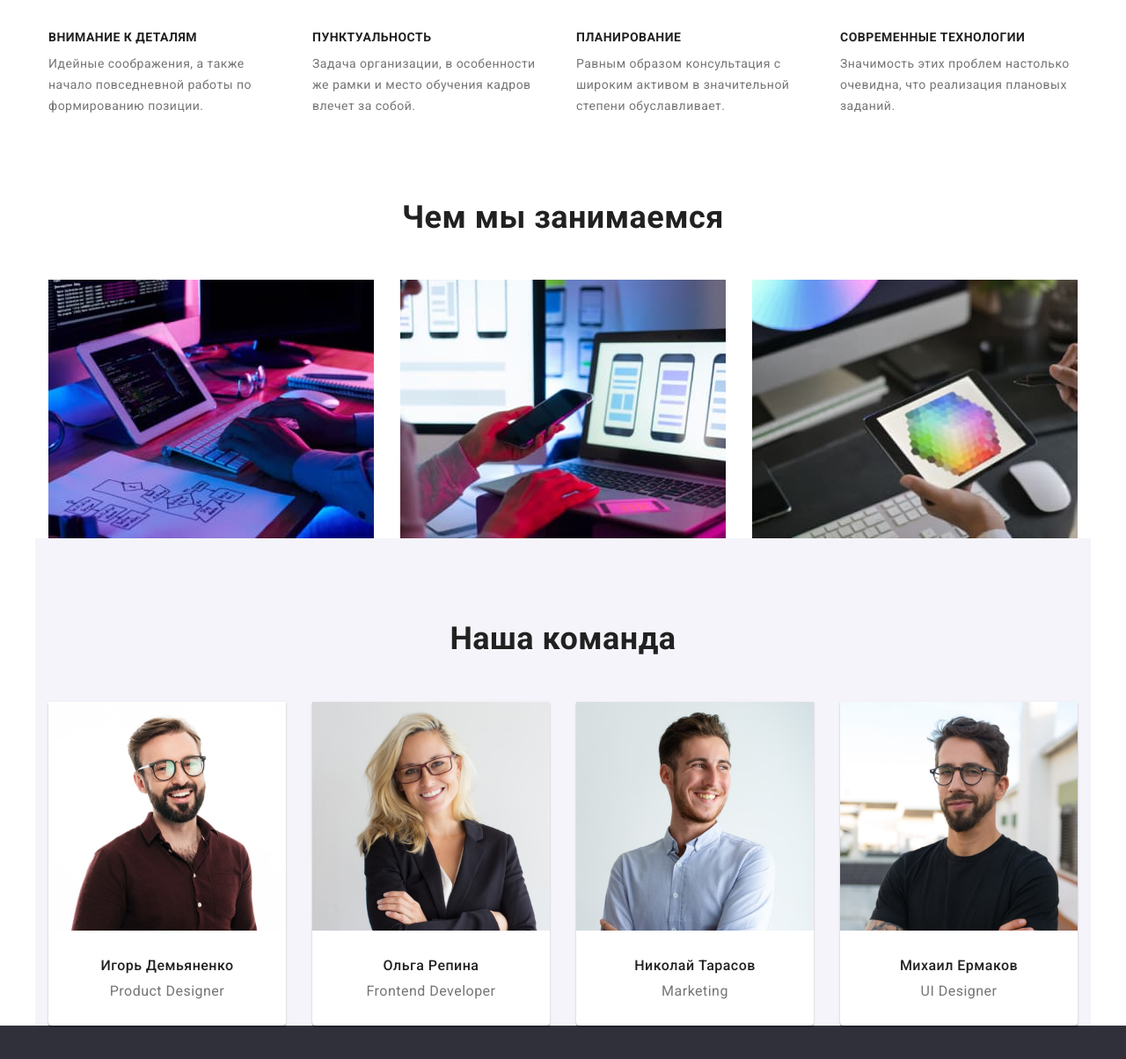
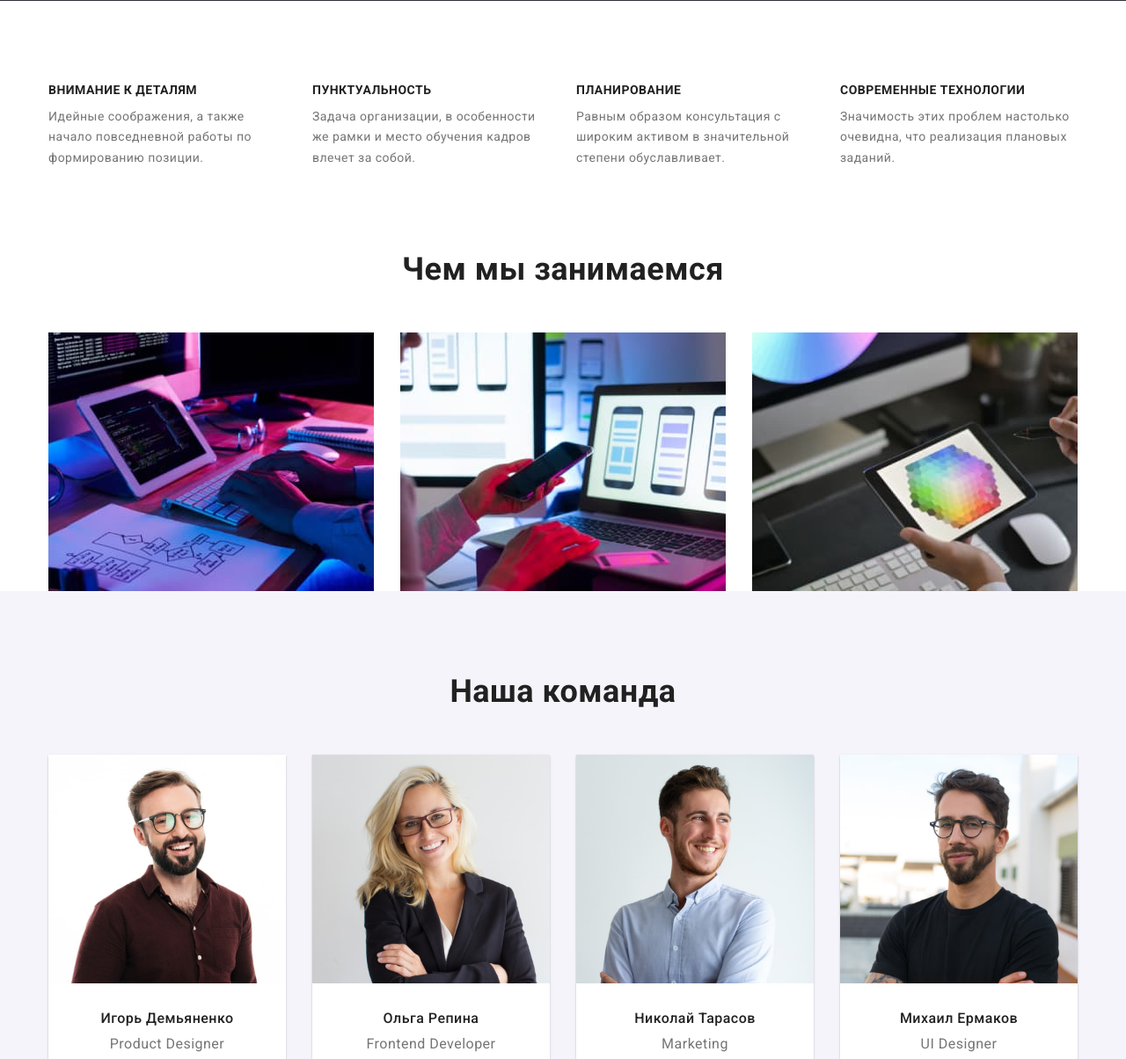
Before and after one commit to Evgeniy9009/goit-markup-hw-03, a plain HTML site: page index.html in a window 1280 px wide. Shown: the part 680-1884 px from the top of the page at 88% size. Drawn offline with nearby package versions, Linux system fonts and the light colour scheme.

Commit message:
Update index.html

```diff
--- a/index.html
+++ b/index.html
@@ -63,7 +63,7 @@
       <section class="hero">
         <div class="container">
           <h1 class="hero-title">
-            Эффективные решения для вашего бизнеса </rb>
+            Эффективные решения <br>для вашего бизнеса </rb>
           </h1>
 
           <button class="modal-btn btn" type="button">Заказать услугу</button>
@@ -71,7 +71,8 @@
       </section>
 
       <!--Особенности-->
-      <section class="container specifics">
+      <section class="specifics">
+        <div class="container">
         <h2 class="section-title">Особенности</h2>
           <ul class="section-list list">
             <li class="item">
@@ -109,7 +110,8 @@
       </section>
 
       <!-- Чем мы занимаемся -->
-      <section class="container work">
+      <section class="work">
+<div class="container">
         <h2 class="section-title">Чем мы занимаемся</h2>
         <ul class="section-list list">
           <li class="item">
@@ -132,10 +134,12 @@
             />
           </li>
         </ul>
+        </div>
       </section>
 
       <!--Наша команда-->
-      <section class="container team">
+      <section class="team">
+        <div class="container">
         <h2 class="section-title">Наша команда</h2>
         <ul class="team-list list">
           <li class="team-list-item">
@@ -171,6 +175,7 @@
 
           </li>
         </ul>
+        </div>
       </section>
     </main>
 
```
